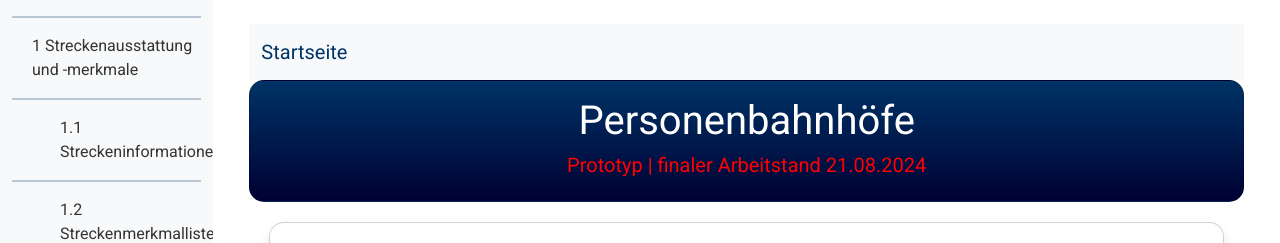
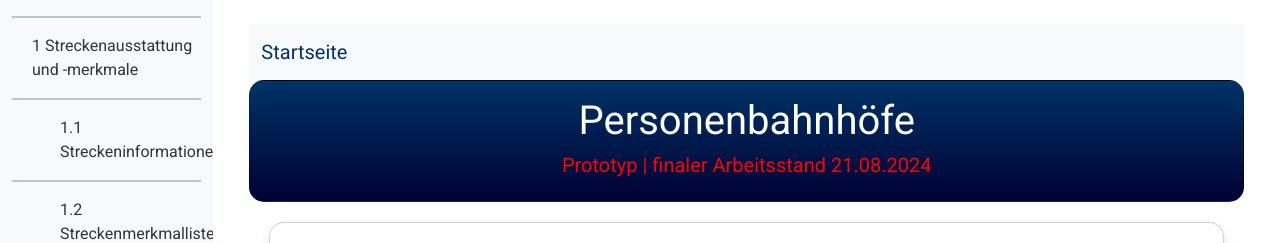
Before and after one commit to vschumann1/datenmanagement_prototyp, a Django app: template myapp/templates/myapp/pb_detail.html in a window 1280 px wide. Shown: the top 243 px of the page. Run offline with Django 5.2, Linux system fonts and the light colour scheme; the template is opened without the code that fills it, so the values that code supplies are empty; some libraries are stand-ins or nearby versions.

Commit message:
update Prototyp Sticker

```diff
--- a/myapp/templates/myapp/analysis_startseite.html
+++ b/myapp/templates/myapp/analysis_startseite.html
@@ -1675,7 +1675,7 @@ input.dash-input:valid {
                           Analyse Infrastruktur-Bestandsdaten
                       </h1>
                       <h1 class="card-title text-center" style="color: rgb(255, 0, 0); font-size: 20px;">
-                          Prototyp | finaler Arbeitstand 21.08.2024
+                          Prototyp | finaler Arbeitsstand 21.08.2024
                       </h1>
                   </div>
               </div>
--- a/myapp/templates/myapp/anlagen_table.html
+++ b/myapp/templates/myapp/anlagen_table.html
@@ -1687,7 +1687,7 @@
                             {{ anlage_type|convert_german|title }}
                         </h1>
                         <h1 class="card-title text-center" style="color: rgb(255, 0, 0); font-size: 20px;">
-                            Prototyp | finaler Arbeitstand 21.08.2024
+                            Prototyp | finaler Arbeitsstand 21.08.2024
                         </h1>
                     </div>
                 </div>
--- a/myapp/templates/myapp/elektr.html
+++ b/myapp/templates/myapp/elektr.html
@@ -1694,7 +1694,7 @@ input.dash-input:valid {
                           Elektrifizierung
                       </h1>
                       <h1 class="card-title text-center" style="color: rgb(255, 0, 0); font-size: 20px;">
-                          Prototyp | finaler Arbeitstand 21.08.2024
+                          Prototyp | finaler Arbeitsstand 21.08.2024
                       </h1>
                   </div>
               </div>
--- a/myapp/templates/myapp/etcs.html
+++ b/myapp/templates/myapp/etcs.html
@@ -1694,7 +1694,7 @@ input.dash-input:valid {
                           ETCS-Ausbau
                       </h1>
                       <h1 class="card-title text-center" style="color: rgb(255, 0, 0); font-size: 20px;">
-                          Prototyp | finaler Arbeitstand 21.08.2024
+                          Prototyp | finaler Arbeitsstand 21.08.2024
                       </h1>
                   </div>
               </div>
--- a/myapp/templates/myapp/main.html
+++ b/myapp/templates/myapp/main.html
@@ -1403,7 +1403,7 @@
                   <div class="mb-3 card" style="background: linear-gradient(rgb(0, 51, 102) 0%, rgb(0, 0, 51) 100%); color: rgb(255, 255, 255); border-radius: 15px;">
                     <div class="card-body">
                       <h1 class="card-title text-center" style="color: rgb(255, 255, 255);">Zentrale Datenbank für Infrastruktur-Bestandsdaten</h1>
-                      <h1 class="card-title text-center" style="color: rgb(255, 0, 0); font-size: 20px;">Prototyp</h1>
+                      <h1 class="card-title text-center" style="color: rgb(255, 0, 0); font-size: 20px;">Prototyp | finaler Arbeitsstand 21.08.2024 </h1>
                     </div>
                   </div>
 
--- a/myapp/templates/myapp/pb_detail.html
+++ b/myapp/templates/myapp/pb_detail.html
@@ -2028,7 +2028,7 @@
                                 Personenbahnhöfe
                             </h1>
                             <h1 class="card-title text-center" style="color: rgb(255, 0, 0); font-size: 20px;">
-                                Prototyp | finaler Arbeitstand 21.08.2024
+                                Prototyp | finaler Arbeitsstand 21.08.2024
                             </h1>
                         </div>
                     </div>
--- a/myapp/templates/myapp/personenbahn.html
+++ b/myapp/templates/myapp/personenbahn.html
@@ -2058,7 +2058,7 @@
                                 Personenbahnhöfe
                             </h1>
                             <h1 class="card-title text-center" style="color: rgb(255, 0, 0); font-size: 20px;">
-                                Prototyp | finaler Arbeitstand 21.08.2024
+                                Prototyp | finaler Arbeitsstand 21.08.2024
                             </h1>
                         </div>
                     </div>
--- a/myapp/templates/myapp/prototyp.html
+++ b/myapp/templates/myapp/prototyp.html
@@ -1927,7 +1927,7 @@
                     <div class="card-body">
 
                         <h1 class="card-title text-center" style="color: rgb(255, 0, 0); font-size: 20px;">
-                            Prototyp | finaler Arbeitstand 21.08.2024
+                            Prototyp | finaler Arbeitsstand 21.08.2024
                         </h1>
                     </div>
                 </div>
--- a/myapp/templates/myapp/sml.html
+++ b/myapp/templates/myapp/sml.html
@@ -1694,7 +1694,7 @@ input.dash-input:valid {
                           Streckenmerkmalliste
                       </h1>
                       <h1 class="card-title text-center" style="color: rgb(255, 0, 0); font-size: 20px;">
-                          Prototyp | finaler Arbeitstand 21.08.2024
+                          Prototyp | finaler Arbeitsstand 21.08.2024
                       </h1>
                   </div>
               </div>
--- a/myapp/templates/myapp/streckeninfo.html
+++ b/myapp/templates/myapp/streckeninfo.html
@@ -1674,7 +1674,7 @@ input.dash-input:valid {
                           Strecken-Informationen
                       </h1>
                       <h1 class="card-title text-center" style="color: rgb(255, 0, 0); font-size: 20px;">
-                          Prototyp | finaler Arbeitstand 21.08.2024
+                          Prototyp | finaler Arbeitsstand 21.08.2024
                       </h1>
                   </div>
               </div>
```
